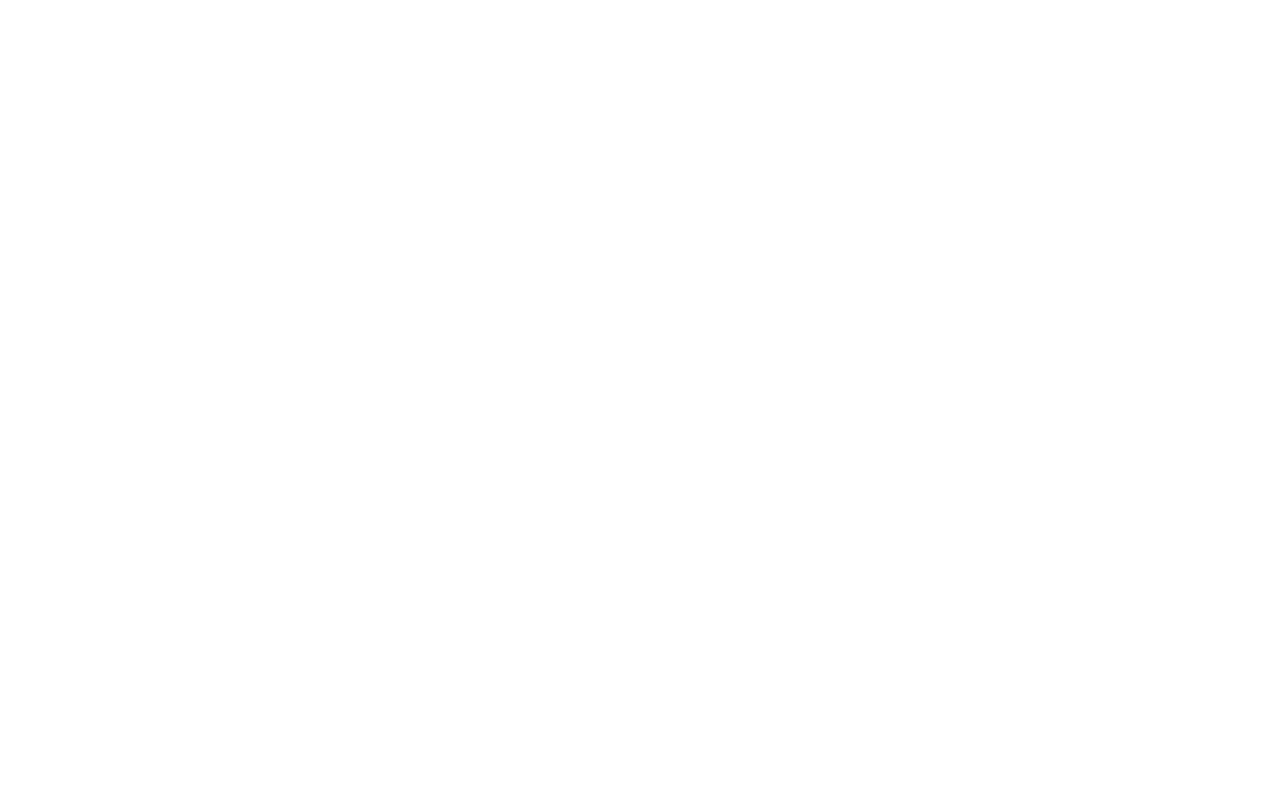
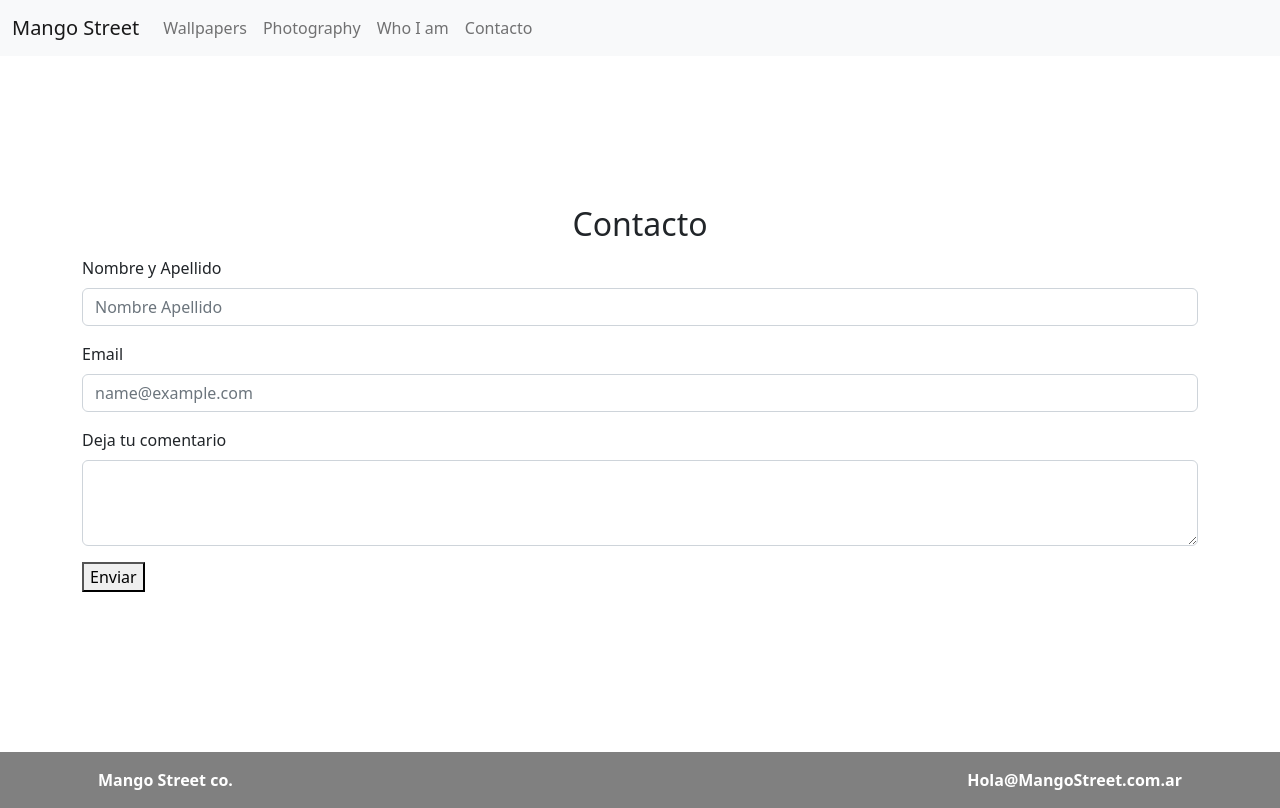
Before and after one commit to joelwaiman/usando-boostrap, a plain HTML site: page contacto.html in a window 1280 px wide. Drawn offline with nearby package versions, Linux system fonts and the light colour scheme.

Commit message:
agregue seccion whoiam y contacto

```diff
--- a/contacto.html
+++ b/contacto.html
@@ -0,0 +1,77 @@
+<!doctype html>
+<html lang="en">
+  <head>
+    <meta charset="utf-8">
+    <meta name="viewport" content="width=device-width, initial-scale=1">
+    <title>Bootstrap demo</title>
+    <link href="https://cdn.jsdelivr.net/npm/bootstrap@5.2.0-beta1/dist/css/bootstrap.min.css" rel="stylesheet" integrity="sha384-0evHe/X+R7YkIZDRvuzKMRqM+OrBnVFBL6DOitfPri4tjfHxaWutUpFmBp4vmVor" crossorigin="anonymous">
+    <link rel="stylesheet" href="./css/style.css">
+  </head>
+  <body>
+    <header>
+        <nav>
+        <nav class="navbar navbar-expand-lg bg-light">
+            <div class="container-fluid">
+            <a class="navbar-brand" href="./index.html">Mango Street</a>
+            <button class="navbar-toggler" type="button" data-bs-toggle="collapse" data-bs-target="#navbarNav" aria-controls="navbarNav" aria-expanded="false" aria-label="Toggle navigation">
+                <span class="navbar-toggler-icon"></span>
+            </button>
+            <div class="collapse navbar-collapse" id="navbarNav">
+                <ul class="navbar-nav">
+                <li class="nav-item">
+                    <a class="nav-link" href="./wallpapers.html">Wallpapers</a>
+                </li>
+                <li class="nav-item">
+                    <a class="nav-link" href="./photography.html">Photography</a>
+                </li>
+                <li class="nav-item">
+                    <a class="nav-link" href="./whoiam.html">Who I am</a>
+                </li>
+                <li class="nav-item">
+                    <a class="nav-link" href="./contacto.html">Contacto</a>
+                </li>
+                </ul>
+            </div>
+            </div>
+        </nav>
+        </nav>
+    </header>
+
+    <main class="mainContacto">
+        <div class="container">
+            <div class="row">
+                <div class="col-12">
+                    <h2 class="titulos">Contacto</h2>
+                    <div class="mb-3">
+                        <label for="exampleFormControlInput1" class="form-label">Nombre y Apellido</label>
+                        <input type="text" class="form-control" id="exampleFormControlInput1" placeholder="Nombre Apellido">
+                      </div>
+                    <div class="mb-3">
+                        <label for="exampleFormControlInput1" class="form-label">Email</label>
+                        <input type="email" class="form-control" id="exampleFormControlInput1" placeholder="name@example.com">
+                      </div>
+                      <div class="mb-3">
+                        <label for="exampleFormControlTextarea1" class="form-label">Deja tu comentario</label>
+                        <textarea class="form-control" id="exampleFormControlTextarea1" rows="3"></textarea>
+                      </div>
+                      <button class="mb-3">Enviar</button>
+                </div>
+            </div>
+        </div>
+    </main>
+
+    <footer class="footer">
+        <div class="container">
+            <div class="row">
+                <div class="col-12 col-md-6">
+                    <p class="mb-0 p-3">Mango Street co.</p>
+                </div>
+                <div class="col-12 col-md-6">
+                    <p class="mb-0 text-end p-3">Hola@MangoStreet.com.ar</p>
+                </div>
+            </div>
+        </div>
+    </footer>
+    <script src="https://cdn.jsdelivr.net/npm/bootstrap@5.2.0-beta1/dist/js/bootstrap.bundle.min.js" integrity="sha384-pprn3073KE6tl6bjs2QrFaJGz5/SUsLqktiwsUTF55Jfv3qYSDhgCecCxMW52nD2" crossorigin="anonymous"></script>
+  </body>
+</html>
--- a/css/style.css
+++ b/css/style.css
@@ -20,6 +20,7 @@
     display: flex;
     align-items: center;
     justify-content: center;
+    padding-bottom: 25px;
 }
 
 .rowPhotography img{
@@ -35,4 +36,17 @@
     display: flex;
     align-items: center;
     padding-top: 25px;
+    padding-bottom: 25px;
 }
+
+.mainContacto{
+    height: 87vh;
+    display: flex;
+    align-items: center;
+}
+
+.footer{
+    background-color: grey;
+    color: white;
+    font-weight: 600;
+}
```
Also changed, not shown: index.html (+15 -2 lines), photography.html (+14 -1 lines), wallpapers.html (+14 -1 lines), whoiam.html (+14 -1 lines).
